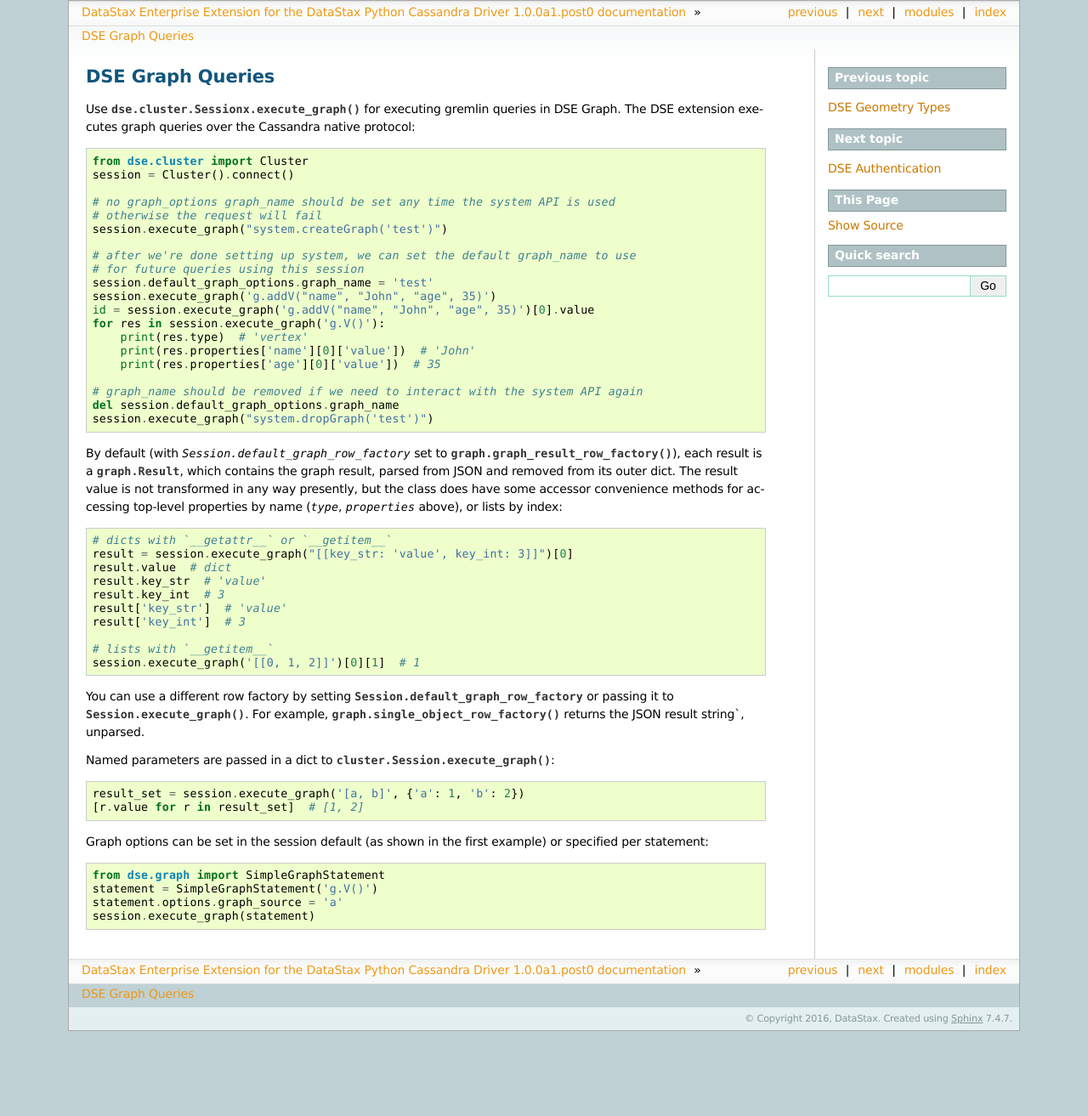
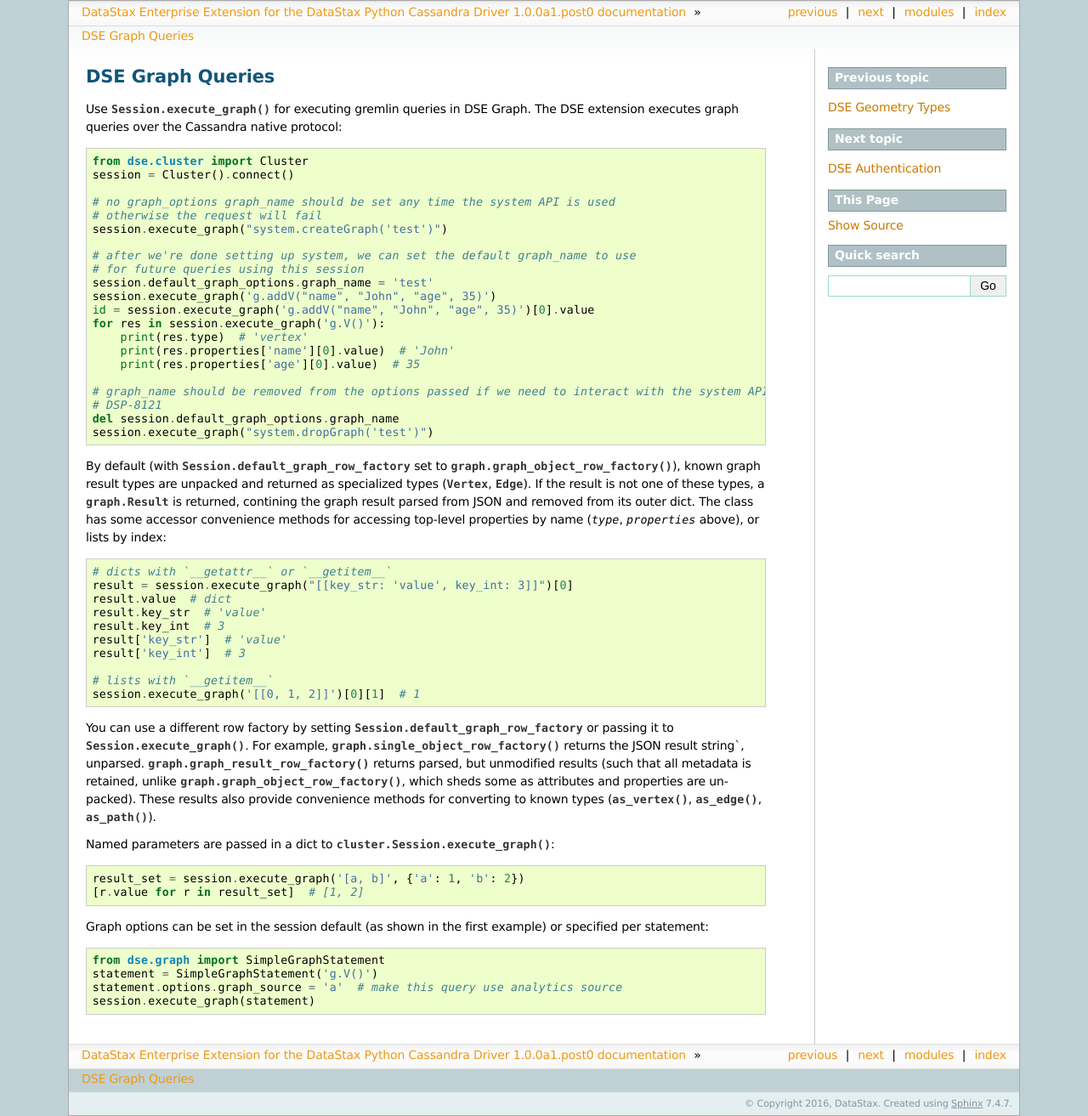
Before and after one commit to pv8/python-driver-dse, a Sphinx documentation site: the page built from docs/graph.rst, in a window 1280 px wide. Shown: the whole page at 85% size. Built offline with Sphinx 7.4.7, drawn with Linux system fonts in a browser that asks for light colours; before the commit the page ends 1213 px from its top, so only the background shows below that.

Commit message:
Update docs for graph API

```diff
--- a/docs/graph.rst
+++ b/docs/graph.rst
@@ -1,6 +1,6 @@
 DSE Graph Queries
 =================
-Use :meth:`dse.cluster.Sessionx.execute_graph` for executing gremlin queries in DSE Graph. The DSE extension executes
+Use :meth:`.Session.execute_graph` for executing gremlin queries in DSE Graph. The DSE extension executes
 graph queries over the Cassandra native protocol::
 
     from dse.cluster import Cluster
@@ -17,17 +17,19 @@
     id = session.execute_graph('g.addV("name", "John", "age", 35)')[0].value
     for res in session.execute_graph('g.V()'):
         print(res.type)  # 'vertex'
-        print(res.properties['name'][0]['value'])  # 'John'
-        print(res.properties['age'][0]['value'])  # 35
+        print(res.properties['name'][0].value)  # 'John'
+        print(res.properties['age'][0].value)  # 35
 
-    # graph_name should be removed if we need to interact with the system API again
+    # graph_name should be removed from the options passed if we need to interact with the system API again
+    # DSP-8121
     del session.default_graph_options.graph_name
     session.execute_graph("system.dropGraph('test')")
 
-By default (with `Session.default_graph_row_factory` set to :func:`.graph.graph_result_row_factory`), each result is a
-:class:`.graph.Result`, which contains the graph result, parsed from JSON and removed from its outer dict.
-The result value is not transformed in any way presently, but the class does have some accessor convenience methods for
-accessing top-level properties by name (`type`, `properties` above), or lists by index::
+By default (with :attr:`.Session.default_graph_row_factory` set to :func:`.graph.graph_object_row_factory`), known graph result
+types are unpacked and returned as specialized types (:class:`.Vertex`, :class:`.Edge`). If the result is not one of these
+types, a :class:`.graph.Result` is returned, contining the graph result parsed from JSON and removed from its outer dict.
+The class has some accessor convenience methods for accessing top-level properties by name (`type`, `properties` above),
+or lists by index::
 
     # dicts with `__getattr__` or `__getitem__`
     result = session.execute_graph("[[key_str: 'value', key_int: 3]]")[0]
@@ -40,9 +42,11 @@
     # lists with `__getitem__`
     session.execute_graph('[[0, 1, 2]]')[0][1]  # 1
 
-You can use a different row factory by setting :attr:`Session.default_graph_row_factory` or passing it to
-:meth:`Session.execute_graph`. For example, :func:`.graph.single_object_row_factory` returns the JSON result string`,
-unparsed.
+You can use a different row factory by setting :attr:`.Session.default_graph_row_factory` or passing it to
+:meth:`.Session.execute_graph`. For example, :func:`.graph.single_object_row_factory` returns the JSON result string`,
+unparsed. :func:`.graph.graph_result_row_factory` returns parsed, but unmodified results (such that all metadata is retained,
+unlike :func:`.graph.graph_object_row_factory`, which sheds some as attributes and properties are unpacked). These results
+also provide convenience methods for converting to known types (:meth:`~.Result.as_vertex`, :meth:`~.Result.as_edge`, :meth:`~.Result.as_path`).
 
 Named parameters are passed in a dict to :meth:`.cluster.Session.execute_graph`::
 
@@ -53,5 +57,5 @@
 
     from dse.graph import SimpleGraphStatement
     statement = SimpleGraphStatement('g.V()')
-    statement.options.graph_source = 'a'
+    statement.options.graph_source = 'a'  # make this query use analytics source
     session.execute_graph(statement)
```
Also changed, not shown: 1 other file.
